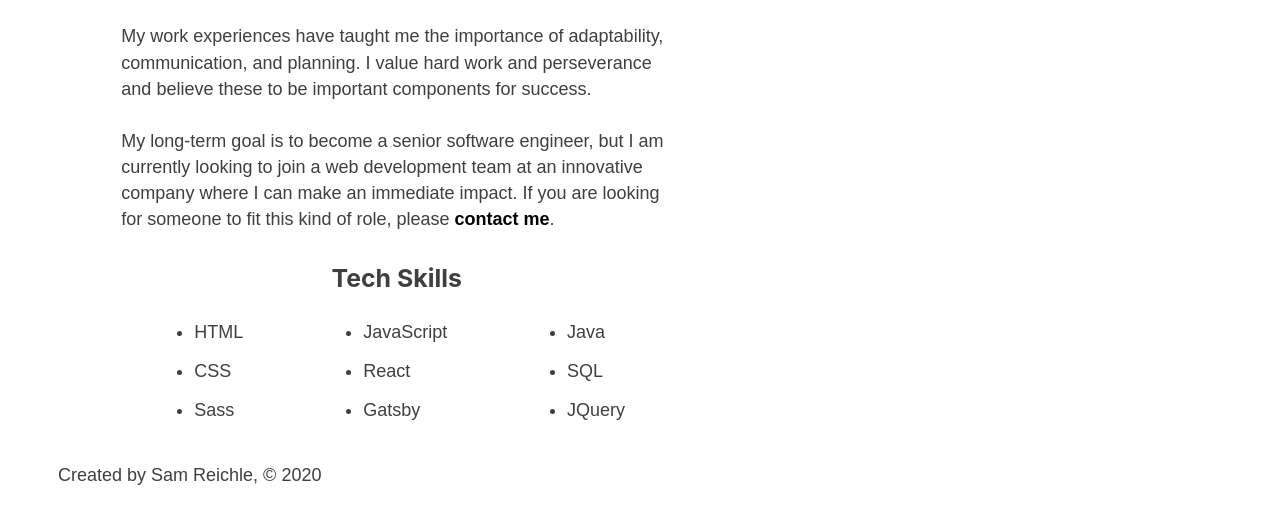
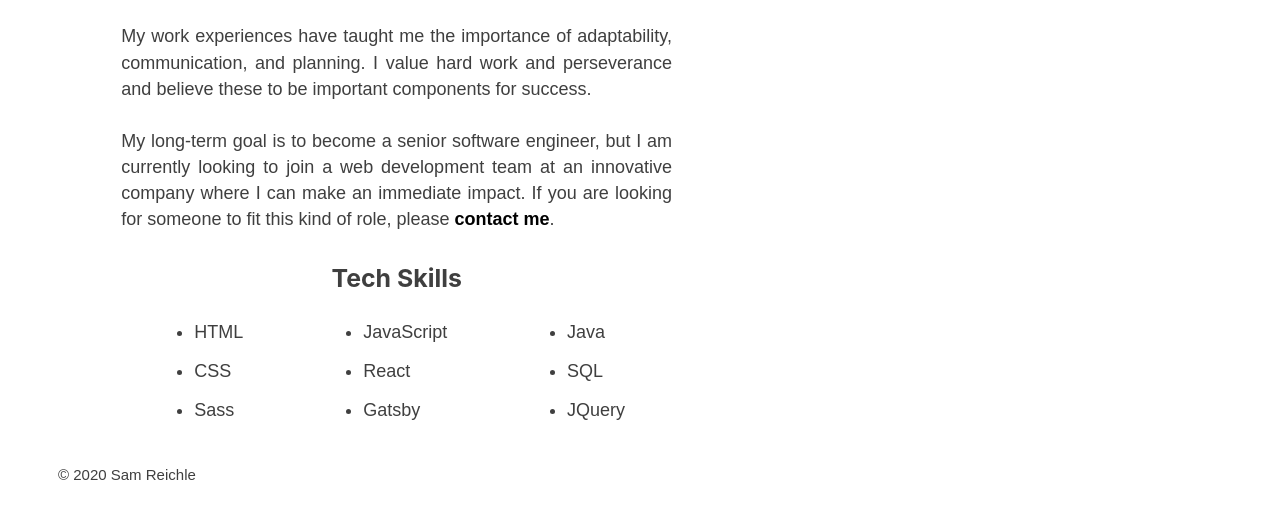
Before and after one commit to samreichle/personal-website, a Gatsby site: page /about in a window 1280 px wide. Shown: the part 646-1170 px from the top of the page. Built offline with nearby package versions, Linux system fonts and the light colour scheme; Gatsby itself is replaced by a stand-in of ours.

Commit message:
Aligned text

```diff
--- a/src/components/footer.js
+++ b/src/components/footer.js
@@ -1,5 +1,6 @@
 import React from 'react';
 import { graphql, useStaticQuery } from 'gatsby';
+import FooterStyles from '../styles/footer.module.scss';
 
 const Footer = () => {
 
@@ -14,7 +15,7 @@ const Footer = () => {
     `)
     return (
         <footer>
-            <p>Created by {data.site.siteMetadata.author}, © 2020</p>
+            <p className={FooterStyles.copyright}> © 2020 {data.site.siteMetadata.author}</p>
         </footer>
     )
 }
--- a/src/pages/about.js
+++ b/src/pages/about.js
@@ -15,7 +15,7 @@ const AboutPage = () => {
                 <div>
                     <img className={AboutStyles.imageMobile} src={ProfilePic} alt="Profile Pic" />
                 </div>
-                <div>
+                <div className={AboutStyles.content}>
                     <p>
                         My name is Sam Reichle (rīk-lee), and I am a Full-Stack Web Developer striving to create high-quality, conducive websites and web applications.
                         I am currently pursuing a Bachelor's degree in Management Information Systems at The University of Alabama. Roll Tide!
--- a/src/styles/about.module.scss
+++ b/src/styles/about.module.scss
@@ -1,3 +1,7 @@
+.content {
+    text-align: justify;
+}
+
 .image {
     border-radius: 2px;
     max-width: 500px;
--- /dev/null
+++ b/src/styles/footer.module.scss
@@ -0,0 +1,3 @@
+.copyright {
+    font-size: 15px
+}
--- a/src/styles/projects.module.scss
+++ b/src/styles/projects.module.scss
@@ -24,6 +24,7 @@
 
 .description {
     font-size: 15px;
+    text-align: justify;
 }
 
 .tools {
```
